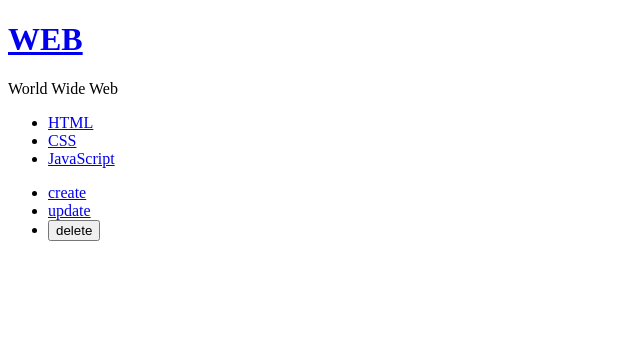
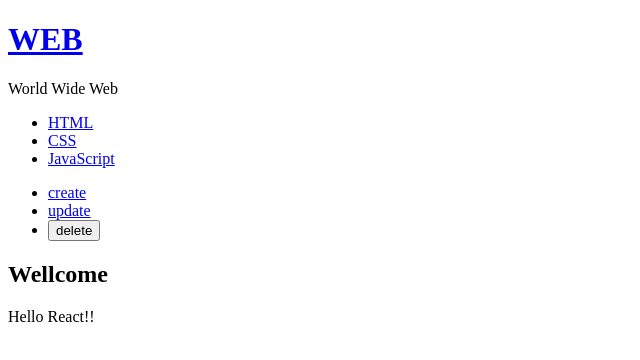
Before and after one commit to sysnar/Reack_workplace, a React (Create React App) app: page / in a window 1280 px wide. Shown: the top 360 px of the page, without its empty margins (0-640 px from the left). Built offline with nearby package versions, Linux system fonts and the light colour scheme.

Commit message:
printing state data before Update #007

```diff
--- a/src/App.js
+++ b/src/App.js
@@ -4,7 +4,7 @@
 import Control from './components/Control';
 import ReadContent from './components/ReadContent';
 import CreateContent from './components/CreateContent';
-import UpdateContent from './components/CreateContent';
+import UpdateContent from './components/UpdateContent';
 // import './App.css';
 
 class App extends Component {
@@ -12,7 +12,7 @@
     super(props);
     this.max_content_id = 3;
     this.state = {
-      mode:'read',
+      mode:'welcome',
       subject: {title:'WEB', sub:'World Wide Web'},
       welcome:{title:'Wellcome', desc:'Hello React!!'},
       contents:[
@@ -22,36 +22,57 @@
       ]
     }
   }
+  getReadContent() {
+    let i = 0;
+    while(i < this.state.contents.length) {
+      var data = this.state.contents[i];
+      if(data.id === this.state.selected_content_id) {
+        return data;
+      }
+      i = i + 1;
+    }
+  }
 
-
-
-  render() {
-    console.log('App render');
+  getContent() {
     let _title, _desc, _article = null;
-    if (this.state.mode === 'welcome') {
+    if(this.state.mode === 'welcome') {
       _title = this.state.welcome.title;
       _desc = this.state.welcome.desc;
       _article = <ReadContent title={_title} desc={_desc}></ReadContent>
     } else if (this.state.mode === 'read') {
-      _title = this.state.contents[0].title;
-      _desc = this.state.contents[0].desc;
-      _article = <ReadContent title={_title} desc={_desc}></ReadContent>
+      let _contents = this.getReadContent();
+      console.log(_contents);
+      _article = <ReadContent title={_contents.title} desc={_contents.desc}></ReadContent>
     } else if (this.state.mode === 'create') {
       _article = <CreateContent onSubmit={function(_title, _desc) {
+        this.max_content_id =  this.max_content_id + 1;
+        let _contents = this.state.contents.concat(
+          {id:this.max_content_id, title:_title, desc:_desc}
+        );
+        this.setState({
+          contents:_contents
+        });
+        console.log(_title, _desc);
+      }.bind(this)}></CreateContent>
+    } else if(this.state.mode === 'update') {
+      let _contents = this.getReadContent();
+      _article = <UpdateContent data={_contents} onSubmit={function(_title, _desc) {
         this.max_content_id = this.max_content_id + 1;
-        // let _contents = this.state.contents.concat(
-        //   {id:this.max_content_id, title:_title, desc:_desc}
-        // );
+        let _contents = this.state.contents.concat(
+          {id:this.max_content_id, title:_title, desc:_desc}
+        );
+        this.setState({
+          contents:_contents
+        });
+        console.log(_title, _desc);
+      }.bind(this)}></UpdateContent>
+    }
+    return _article;
+  }
 
-        let newContent = Array.from(this.state.contents);
-        newContent.push({id:this.max_content_id, title:_title, desc:_desc});
-        this.setState({
-          // contents:_contents
-          contents:newContent
-        });
-      }.bind(this)}></CreateContent>
-    }
-    // console.log("render", this);
+  render() {
+    console.log('App render');
+
     return (
       <div className="App">
         <Subject
@@ -75,7 +96,7 @@
             mode:_mode
           });
         }.bind(this)}></Control>
-        {/* {this.getContent()} */}
+        {this.getContent()}
         {/* <Content title={_title} desc={_desc}></Content> */}
       </div>
     )
--- a/src/components/UpdateContent.js
+++ b/src/components/UpdateContent.js
@@ -1,8 +1,17 @@
 import React, {Component} from 'react';
 
 class UpdateContent extends Component {
+  constructor(props) {
+    super(props);
+    console.log(this);
+    this.state = {
+      title: this.props.data.title,
+      desc: this.props.data.desc
+    };
+  }
   render() {
-    console.log('UpdateContent render');
+    console.log(this.props.data);
+    console.log('UpdateContet render');
     return (
       <article>
         <h2>Update</h2>
@@ -16,9 +25,28 @@
 
           }.bind(this)}
           >
-            <p><input type="text" name="title" placeholder="title"></input></p>
             <p>
-              <textarea name="desc" placeholder="description"></textarea>
+              <input
+                type="text"
+                name="title"
+                placeholder="title"
+                value={this.state.title}
+                onChange={function(e) {
+                  console.log(e.target.value);
+                  this.setState({title:e.target.value});
+                }.bind(this)} >
+              </input>
+            </p>
+            <p>
+              <textarea
+                name="desc"
+                placeholder="description"
+                value={this.state.desc}
+                onChange={function(e) {
+                  console.log(e.target.value);
+                  this.setState({desc:e.target.value});
+                }.bind(this)} >
+              </textarea>
             </p>
             <p>
               <input type="submit" value="제출"></input>
```
